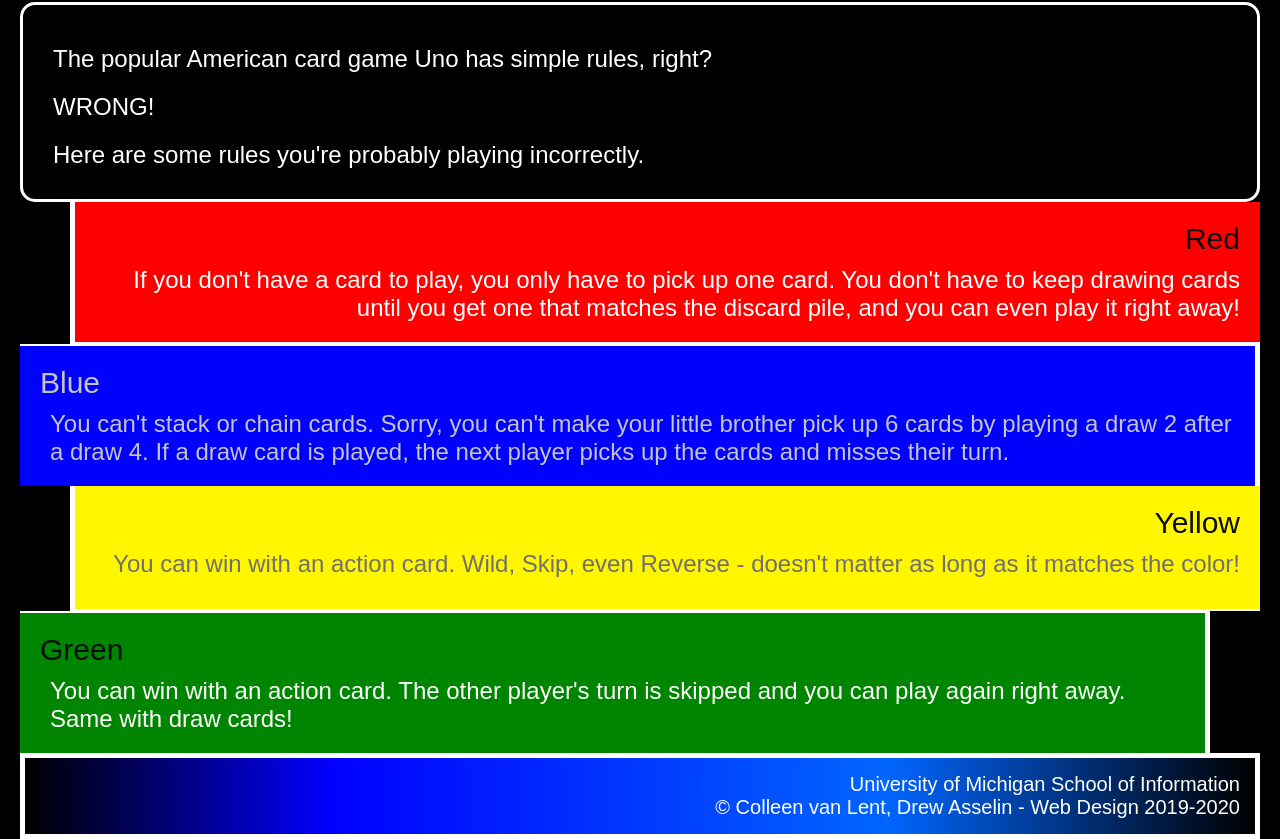
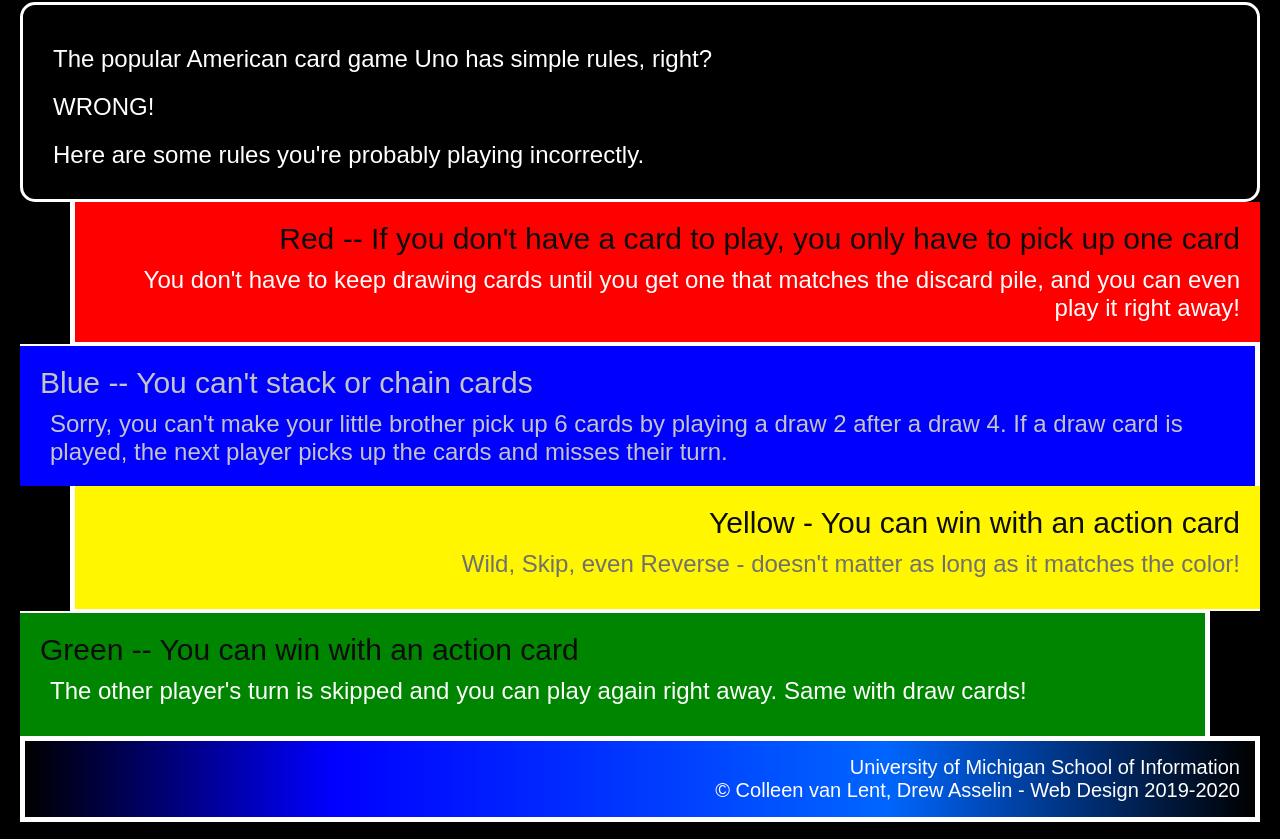
Before and after one commit to AviRatnam0608/hw2-2023, a plain HTML site: page index.html in a window 1280 px wide. Shown: the part 316-1155 px from the top of the page. Drawn offline with Linux system fonts and the light colour scheme.

Commit message:
hopefully this works

```diff
--- a/css/styles.css
+++ b/css/styles.css
@@ -3,6 +3,13 @@ body {
   background: #000000;
   color: #ffffff;
   margin: 20px 20px 0px 20px;
+}
+
+body div {
+  min-height: 125px;
+  padding: 20px;
+  border: solid #ffffff;
+  border-width: 3px;
 }
 
 h1 {
@@ -11,7 +18,7 @@ h1 {
   padding: 15px;
 }
 
-h2 {
+div h2 {
   font-size: 30px;
   color: #0d0d0d;
 }
@@ -27,13 +34,6 @@ img {
   display: block;
   margin-left: auto;
   margin-right: auto;
-}
-
-body div {
-  min-height: 125px;
-  padding: 20px;
-  border: solid #ffffff;
-  border-width: 3px;
 }
 
 .introduction {
--- a/index.html
+++ b/index.html
@@ -4,7 +4,7 @@
     <meta charset="UTF-8" />
     <link rel="stylesheet" href="css/reset.css" />
     <link rel="stylesheet" href="css/styles.css" />
-    <link rel="icon" type="image/x-icon" href="images/favicon.ico" />
+    <link rel="icon" type="image/x-icon" href="/images/favicon.ico" />
     <meta name="viewport" content="width=device-width, initial-scale=1.0" />
     <title>4 Uno Rules You're Playing Wrong</title>
   </head>
@@ -21,34 +21,35 @@
         </p>
       </div>
       <div class="red">
-        <h2>Red</h2>
+        <h2>
+          Red -- If you don't have a card to play, you only have to pick up one
+          card
+        </h2>
         <p>
-          If you don't have a card to play, you only have to pick up one card.
           You don't have to keep drawing cards until you get one that matches
           the discard pile, and you can even play it right away!
         </p>
       </div>
       <div class="blue">
-        <h2>Blue</h2>
+        <h2>Blue -- You can't stack or chain cards</h2>
         <p>
-          You can't stack or chain cards. Sorry, you can't make your little
-          brother pick up 6 cards by playing a draw 2 after a draw 4. If a draw
-          card is played, the next player picks up the cards and misses their
-          turn.
+          Sorry, you can't make your little brother pick up 6 cards by playing a
+          draw 2 after a draw 4. If a draw card is played, the next player picks
+          up the cards and misses their turn.
         </p>
       </div>
       <div class="yellow">
-        <h2>Yellow</h2>
+        <h2>Yellow - You can win with an action card</h2>
         <p>
-          You can win with an action card. Wild, Skip, even Reverse - doesn't
-          matter as long as it matches the color!
+          Wild, Skip, even Reverse - doesn't matter as long as it matches the
+          color!
         </p>
       </div>
       <div class="green">
-        <h2>Green</h2>
+        <h2>Green -- You can win with an action card</h2>
         <p>
-          You can win with an action card. The other player's turn is skipped
-          and you can play again right away. Same with draw cards!
+          The other player's turn is skipped and you can play again right away.
+          Same with draw cards!
         </p>
       </div>
     </main>
```
